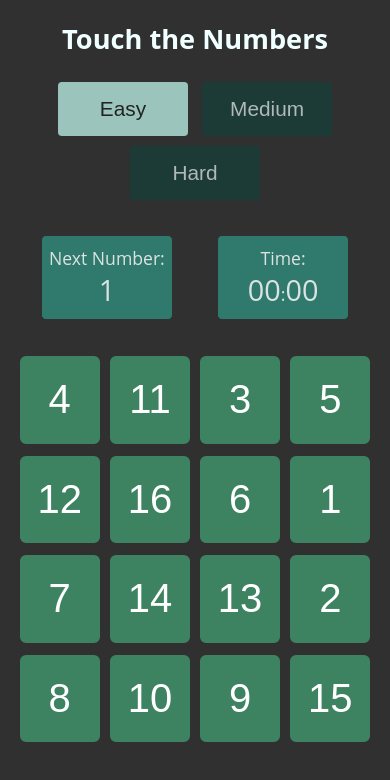
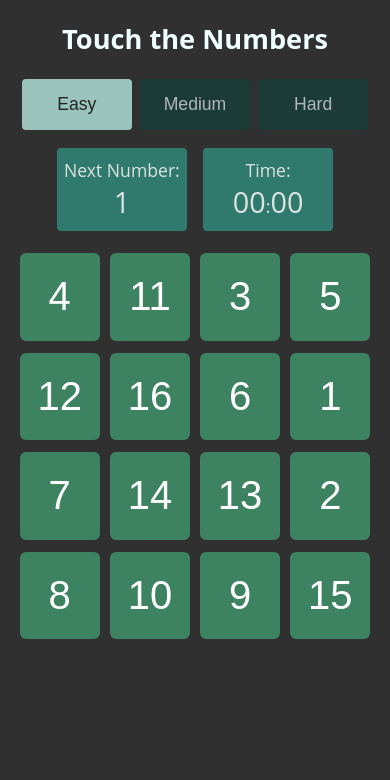
Before and after one commit to LirazGanon/next-number-game, a plain HTML site: page index.html in a window 390 px wide. Drawn offline with Linux system fonts and the light colour scheme; a web font is replaced by a local one.

Commit message:
Add files via upload

```diff
--- a/css/main.css
+++ b/css/main.css
@@ -160,12 +160,15 @@ td:hover {
     }
 
     .button{
-        width: 130px
+        width: 110px;
+        font-size: 1.1rem;
+        margin: 2px;
     }
 
     .info{
         font-size: 1.1rem;
         width: 130px;
+        margin: 5px;
     }
 
     .board{
@@ -185,4 +188,9 @@ td:hover {
         right: -20px;
         transition: 0.5s;
     }
+
+    .info-container {
+        margin: 10px auto;
+
+    }
 }
```
